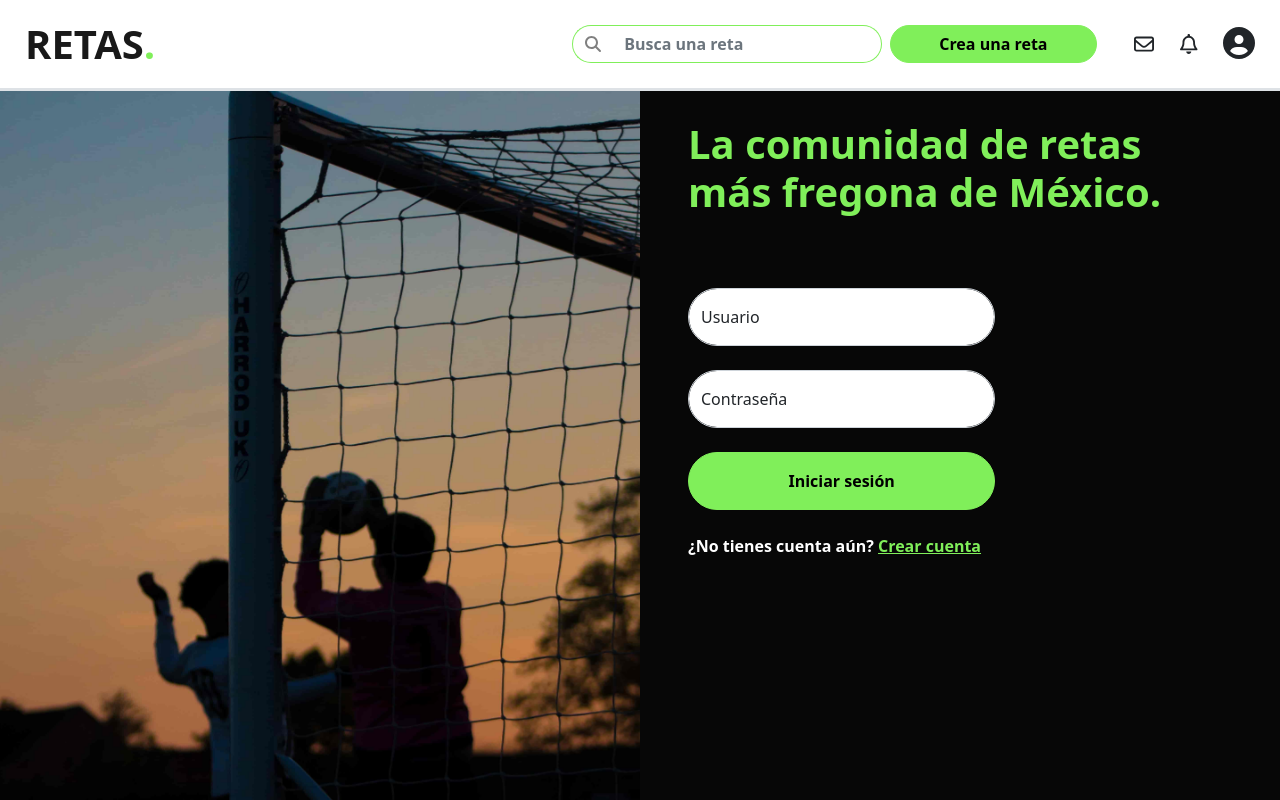
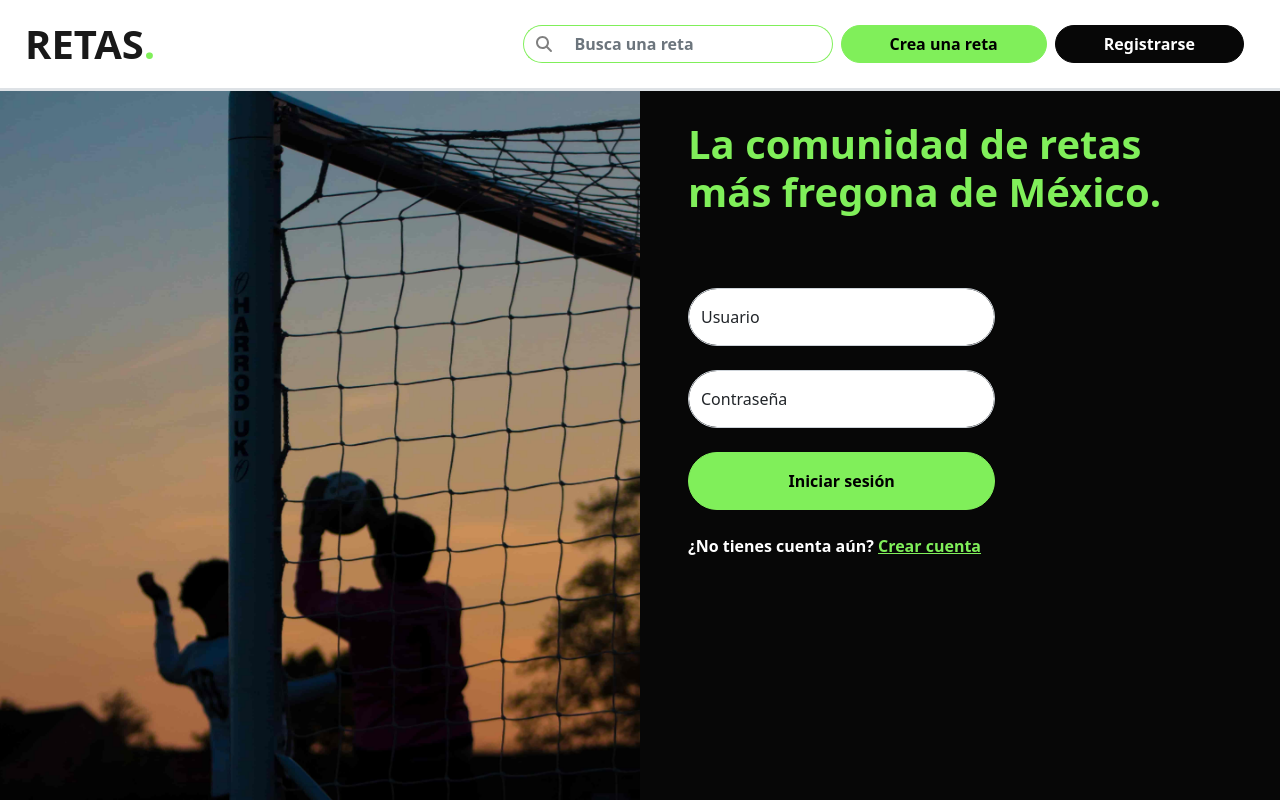
Before and after one commit to Sebas1245/Retas, a React (Create React App) app in the folder client/: page /login in a window 1280 px wide. Built offline with nearby package versions, Linux system fonts and the light colour scheme; no server answers.

Commit message:
Add a registrarse button to navbar

```diff
--- a/client/src/components/Navbar/index.tsx
+++ b/client/src/components/Navbar/index.tsx
@@ -5,9 +5,12 @@ import SearchBar from "./SearchBar";
 import Button from "../Button";
 import NavList from "./NavList";
 import { useNavigate } from "react-router-dom";
+import { getToken } from "../../services/tokenUtilities";
 
 export default function Navbar() {
   const navigate = useNavigate()
+  const token = getToken()
+
     return (
         <nav className="navbar fixed-top navbar-expand-md navbar-light bg-light border-bottom border-3">
           <div className="container-fluid">
@@ -17,14 +20,22 @@ export default function Navbar() {
                   formClass="ms-auto me-md-2 my-2 my-lg-0"
                   borderClass="border-primary"
                   searchPlaceholder="Busca una reta"/>
-              <div className="d-grid me-lg-4">
+              <div className="d-flex flex-column flex-lg-row me-lg-4">
                 <Button
                     onClick={() =>  navigate('/create_reta')}
-                    className="btn-primary rounded-pill px-lg-5 px-3 fw-bold"
+                    className="btn-primary rounded-pill mb-2 mb-lg-0 me-lg-2 fw-bold"
+                    padding="px-lg-5 px-3"
                     btnType="button"
                     btnText="Crea una reta"/>
+                {!token && <Button
+                  onClick={() =>  navigate('/register')}
+                  className="btn-dark rounded-pill fw-bold"
+                  padding="px-lg-5 px-3"
+                  btnType="button"
+                  btnText="Registrarse"/>}
               </div>
-              <NavList />
+              {/* TODO: Show until we have a view for the user's profile */}
+              {/* {token && <NavList />} */}
             </NavCollapse>
           </div>
         </nav>
```
